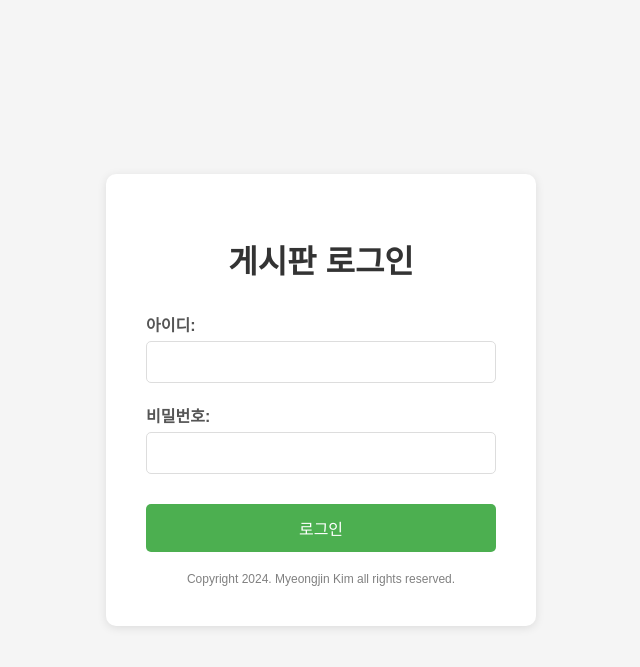
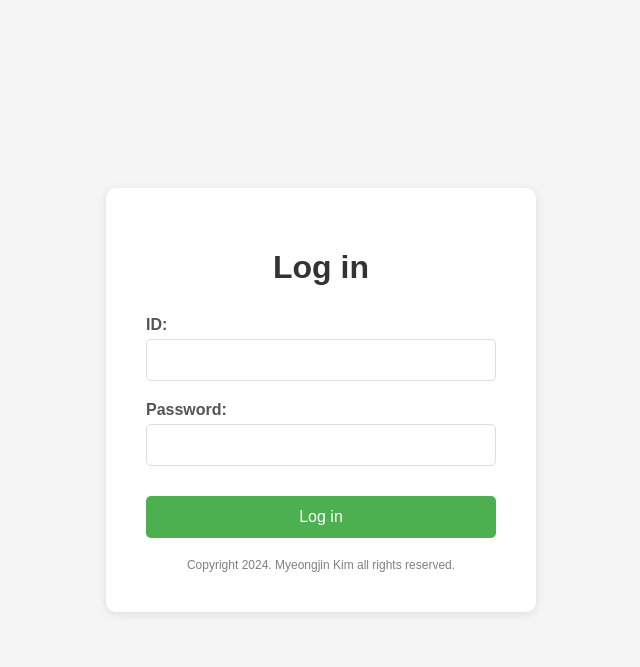
Before and after one commit to ymcajudo/web_board, a Flask app: page /login in a window 1280 px wide. Shown: the top 667 px of the page, without its empty margins (319-959 px from the left). Run offline with Flask 3, Linux system fonts and the light colour scheme.

Commit message:
Add files via upload

```diff
--- a/flask_app/templates/edit_post.html
+++ b/flask_app/templates/edit_post.html
@@ -1,7 +1,7 @@
 <!DOCTYPE html>
 <html>
 <head>
-    <title>게시글 수정</title>
+    <title>명진이의 자료실</title>
     <style>
         body { font-family: sans-serif; }
         .header { display: flex; justify-content: space-between; align-items: center; margin-bottom: 20px; }
--- a/flask_app/templates/index.html
+++ b/flask_app/templates/index.html
@@ -1,7 +1,7 @@
 <!DOCTYPE html>
 <html>
 <head>
-    <title>게시판</title>
+    <title>명진이의 자료실</title>
     <style>
         h1 {
             text-align: center;
--- a/flask_app/templates/login.html
+++ b/flask_app/templates/login.html
@@ -1,7 +1,7 @@
 <!DOCTYPE html>
 <html>
 <head>
-    <title>로그인</title>
+    <title>명진이의 자료실</title>
     <style>
         body {
             font-family: Arial, sans-serif;
@@ -88,7 +88,7 @@
 </head>
 <body>
     <div class="login-container">
-        <h1>게시판 로그인</h1>
+        <h1>Log in</h1>
 
         <!-- Flash messages -->
         <div class="flash-messages">
@@ -103,16 +103,16 @@
 
         <form method="post" action="/login" onsubmit="return validateForm()">
             <div class="form-group">
-                <label for="username">아이디:</label>
+                <label for="username">ID:</label>
                 <input type="text" id="username" name="username" required>
             </div>
 
             <div class="form-group">
-                <label for="password">비밀번호:</label>
+                <label for="password">Password:</label>
                 <input type="password" id="password" name="password" required>
             </div>
 
-            <button type="submit" class="login-button">로그인</button>
+            <button type="submit" class="login-button">Log in</button>
         </form>
 
         <div class="footer">
--- a/flask_app/templates/new_post.html
+++ b/flask_app/templates/new_post.html
@@ -1,7 +1,7 @@
 <!DOCTYPE html>
 <html>
 <head>
-    <title>새 글 작성</title>
+    <title>명진이의 자료실</title>
     <style>
         .header {
             display: flex;
--- a/flask_app/templates/post.html
+++ b/flask_app/templates/post.html
@@ -1,7 +1,7 @@
 <!DOCTYPE html>
 <html>
 <head>
-    <title>게시글 확인</title>
+    <title>명진이의 자료실</title>
     <style>
         .header {
             display: flex;
```
